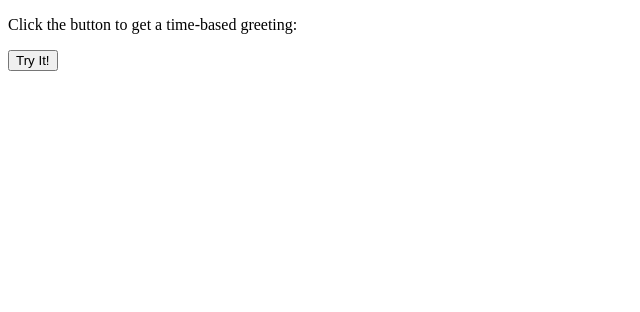
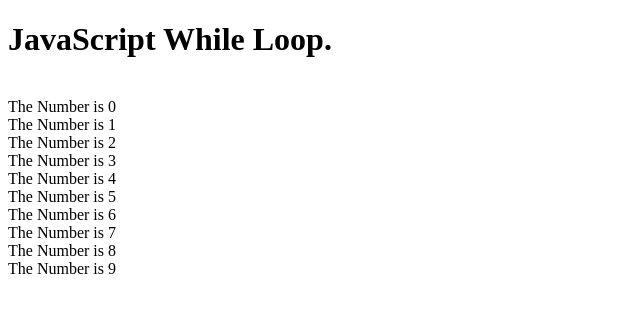
Before and after one commit to ASHBRO-12/brief, a plain HTML site: page index.html in a window 1280 px wide. Shown: the whole page, without its empty margins (0-640 px from the left). Drawn offline with Linux system fonts and the light colour scheme.

Commit message:
3rd commit

```diff
--- a/index.html
+++ b/index.html
@@ -7,30 +7,18 @@
     <title>Document</title>
 </head>
 <body>
-    <p>Click the button to get a time-based greeting:</p>
-    <button onclick="myFunction()">Try It!</button>
-    <p id="hour"></p>
-    <p id="greet"></p>
+    <h1>JavaScript While Loop.</h1>
+    <P id="number"></P>
     <script>
-        function myFunction() {
-            var greeting;
-            var time = new Date().getHours();
-
-            if (time < 10){
-                greeting = "Good Morning";
-            }
-
-            else if (time < 20) {
-                greeting = "Good Day";
-            }
-
-            else{
-                greeting = "Good Evening";
-            }
+        var text = "";
+        var i = 0;
+        while (i < 10) {
+            text += "<br> The Number is " + i;
+            i++;
+        }
 
 
-        document.getElementById("hour").innerHTML = "Current Hour is : " + time;
-        document.getElementById("greet").innerHTML = greeting;}
+        document.getElementById("number").innerHTML = text;
     </script>
 </body>
 </html>
```
